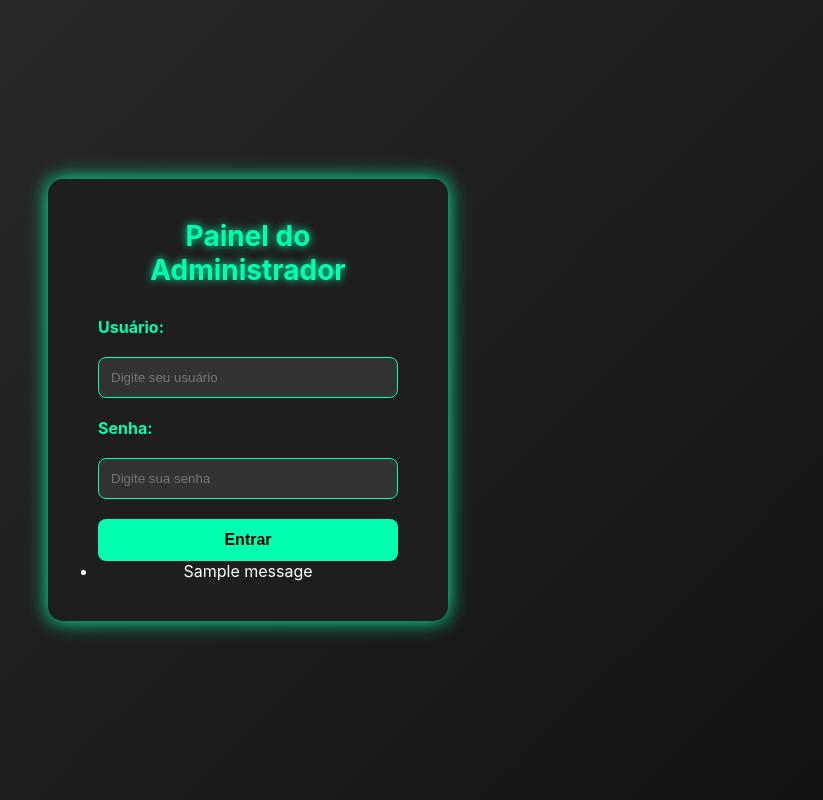
After one commit to aluisioalonso/ifcoins, a Flask app: page /login_admin in a window 1280 px wide. The commit adds this page. Shown: the whole page, without its empty margins (392-1215 px from the left). Run offline with Flask 3, Linux system fonts and the light colour scheme; tables that the repository leaves empty hold one stand-in row (values such as "Sample post"); one stand-in notice (Sample message) is shown.

Commit message:
teste falho ao conectar o login do admin com a página do admin

```diff
--- a/app.py
+++ b/app.py
@@ -7,6 +7,38 @@ from database.database import (
 app = Flask(__name__)
 app.secret_key = 'IUY$#YIy5i#5232'
 EMAIL_DOMAIN = '@academico.ifpb.edu.br'
+
+
+@app.route('/login_admin', methods=['GET', 'POST'])
+def login_admin():
+    if request.method == 'POST':
+        usuario = request.form.get('usuario')
+        senha = request.form.get('senha')
+
+        if usuario == 'admin' and senha == '1234':
+            session['admin_logado'] = True
+            print("✅ Login bem-sucedido! Redirecionando para admin_dashboard...")
+            return redirect(url_for('admin_dashboard'))
+        else:
+            flash('Usuário ou senha incorretos!', 'erro')
+
+    return render_template('adm/login_admin.html')
+
+
+@app.route('/admin')
+def admin_dashboard():
+    if not session.get('admin_logado'):
+        return redirect(url_for('login_admin'))
+
+    mestres = []
+    return render_template('adm/admin.html', mestres=mestres)
+
+
+@app.route('/adm/logout')
+def logout_admin():
+    session.pop('admin_logado', None)
+    flash('Logout realizado com sucesso!', 'sucesso')
+    return redirect(url_for('login_admin'))
 
 
 @app.route("/compras_disponiveis")
@@ -148,10 +180,7 @@ def rejeitar_acao(id_acao):
     flash("Ação rejeitada.")
     return redirect(url_for('avaliador_pagina'))
 
-@app.route('/admin')
-def admin():
-    avaliadors_pendentes = avaliador_dao .listar_pendentes()
-    return render_template('admin.html', avaliadors=avaliadors_pendentes)
+
 
 @app.route('/aprovar_avaliador/<email>')
 def aprovar_avaliador(email):
--- /dev/null
+++ b/static/css/adm/login_admin.css
@@ -0,0 +1,104 @@
+* {
+    margin: 0;
+    padding: 0;
+    box-sizing: border-box;
+}
+
+body {
+    font-family: 'Inter', sans-serif;
+    background: linear-gradient(135deg, #2e2e2e, #121212);
+    color: white;
+    height: 100vh;
+    display: flex;
+    justify-content: center;
+    align-items: center;
+}
+
+/* Container principal */
+.login-container {
+    background-color: #1e1e1e;
+    border-radius: 15px;
+    padding: 40px 50px;
+    box-shadow: 0 0 20px #00ffae;
+    width: 90%;
+    max-width: 400px;
+    text-align: center;
+    animation: fadeIn 0.4s ease-in-out;
+}
+
+/* Título */
+.titulo {
+    font-size: 28px;
+    color: #00ffae;
+    margin-bottom: 30px;
+    text-shadow: 0 0 8px #00ffae;
+}
+
+/* Formulário */
+.login-form {
+    display: flex;
+    flex-direction: column;
+    gap: 20px;
+}
+
+.login-form label {
+    text-align: left;
+    color: #00ffae;
+    font-weight: bold;
+}
+
+.login-form input {
+    background-color: #333;
+    border: 1px solid #00ffae;
+    border-radius: 8px;
+    padding: 12px;
+    color: white;
+    outline: none;
+    transition: 0.3s;
+}
+
+.login-form input:focus {
+    border-color: #00ffae;
+    box-shadow: 0 0 10px #00ffae;
+}
+
+/* Botão */
+.btn {
+    background-color: #00ffae;
+    color: black;
+    border: none;
+    border-radius: 8px;
+    padding: 12px;
+    font-weight: bold;
+    font-size: 16px;
+    cursor: pointer;
+    transition: 0.3s;
+}
+
+.btn:hover {
+    background-color: #00cc8f;
+    box-shadow: 0 0 12px #00ffae;
+}
+
+/* Mensagem de erro */
+.erro {
+    color: #ff4d4d;
+    margin-top: 15px;
+    font-weight: bold;
+}
+
+.hidden {
+    display: none;
+}
+
+/* Animação */
+@keyframes fadeIn {
+    from {
+        opacity: 0;
+        transform: scale(0.95);
+    }
+    to {
+        opacity: 1;
+        transform: scale(1);
+    }
+}
--- /dev/null
+++ b/static/js/adm/login_admin.js
@@ -0,0 +1,16 @@
+function validarLogin(event) {
+    event.preventDefault();
+
+    const usuario = document.getElementById("usuario").value.trim();
+    const senha = document.getElementById("senha").value.trim();
+    const mensagemErro = document.getElementById("mensagem-erro");
+
+    // Exemplo de login fixo (ajuste no backend depois)
+    if (usuario === "admin" && senha === "1234") {
+        mensagemErro.classList.add("hidden");
+        // Redireciona para o painel administrativo
+        window.location.href = "/adm/admin";
+    } else {
+        mensagemErro.classList.remove("hidden");
+    }
+}
--- /dev/null
+++ b/templates/adm/login_admin.html
@@ -0,0 +1,36 @@
+<!DOCTYPE html>
+<html lang="pt-BR">
+<head>
+    <meta charset="UTF-8">
+    <title>Login do Administrador</title>
+    <link rel="stylesheet" href="{{ url_for('static', filename='css/adm/login_admin.css') }}">
+</head>
+<body>
+
+    <div class="login-container">
+        <h1 class="titulo">Painel do Administrador</h1>
+
+        <form class="login-form" method="POST" action="{{ url_for('login_admin') }}">
+            <label for="usuario">Usuário:</label>
+            <input type="text" id="usuario" name="usuario" placeholder="Digite seu usuário" required>
+
+            <label for="senha">Senha:</label>
+            <input type="password" id="senha" name="senha" placeholder="Digite sua senha" required>
+
+            <button type="submit" class="btn">Entrar</button>
+        </form>
+
+        {% with messages = get_flashed_messages(with_categories=true) %}
+          {% if messages %}
+            <ul class="flash-messages">
+              {% for category, message in messages %}
+                <li class="{{ category }}">{{ message }}</li>
+              {% endfor %}
+            </ul>
+          {% endif %}
+        {% endwith %}
+    </div>
+
+    <script src="{{ url_for('static', filename='js/adm/login_admin.js') }}"></script>
+</body>
+</html>
```
Also changed, not shown: static/css/adm/aluno.css (renamed from static/css/aluno.css, +107 -0 lines), static/js/aluno.js (+15 -33 lines), templates/adm/admin.html (added, +36 -0 lines), templates/admin.html (deleted, +0 -24 lines), templates/aluno/aluno.html (+30 -12 lines), static/js/adm/admin.js (renamed from static/js/admin.js).
